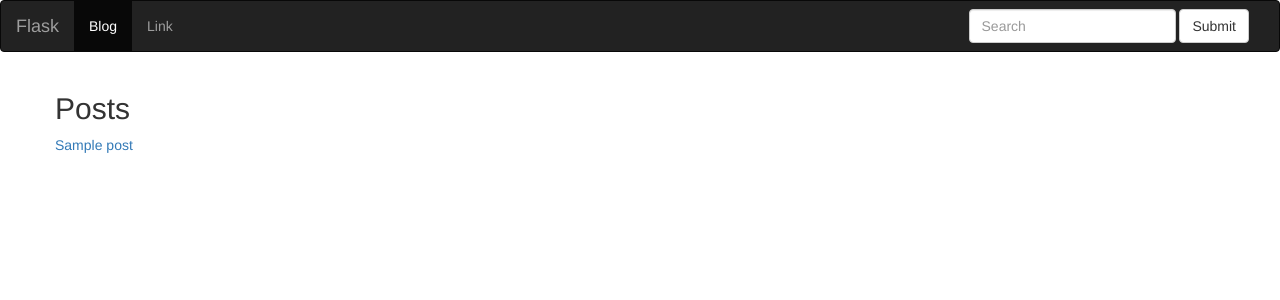
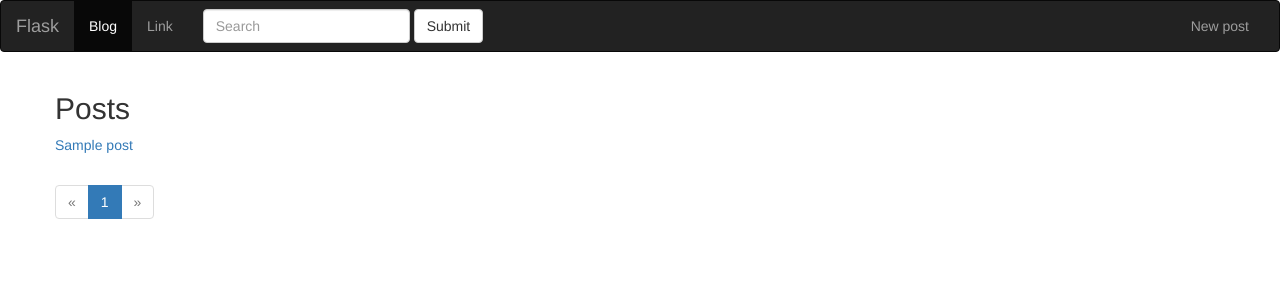
Before and after one commit to gambrinus304/Flask, a Python web app: template app/posts/templates/posts/index.html in a window 1280 px wide. Shown: the top 300 px of the page. Run offline with Jinja, Linux system fonts and the light colour scheme; the template is opened without the code that fills it: most values are stand-ins (such as "Sample title", 1, 10 or a date in 2020); some libraries are stand-ins or nearby versions.

Commit message:
Added pagination

```diff
--- a/app/posts/templates/posts/index.html
+++ b/app/posts/templates/posts/index.html
@@ -13,10 +13,28 @@
 
 {% block content %}
 
-    {% for post in posts %}
+    {% for post in pages.items %}
         <p>
             <a href="{{ url_for('posts.post_detail', slug=post.slug) }}"> {{ post.title }} </a>
         </p>
     {% endfor %}
 
+    <nav>
+        <ul class="pagination">
+            <li {% if not pages.has_prev %} class="disabled" {% endif %} >
+                <a href="./?page={{ pages.prev_num }}" aria-label="Previous"><span aria-hidden="true">&laquo;</span></a>
+            </li>
+
+            {% for page in pages.iter_pages() %}
+                <li {% if page == pages.page %} class="active" {% endif %} >
+                    <a href="./?page={{ page }}">{{ page }} <span class="sr-only">(current)</span></a>
+                </li>
+            {% endfor %}
+
+            <li {% if not pages.has_next %} class="disabled" {% endif %} >
+                <a href="./?page={{ pages.next_num }}" aria-label="Next"><span aria-hidden="true">&raquo;</span></a>
+            </li>
+        </ul>
+    </nav>
+
 {% endblock %}
--- a/app/templates/base.html
+++ b/app/templates/base.html
@@ -36,13 +36,19 @@
                 <li><a href="#">Link</a></li>
             </ul>
 
-            <form class="navbar-form navbar-right" method="GET">
+            <form class="navbar-form navbar-left" method="GET">
                 <div class="form-group">
                     <input type="text" class="form-control" placeholder="Search" name="q" value="{{ request.args.get('q', '') }}">
                 </div>
                 <button type="submit" class="btn btn-default">Submit</button>
             </form>
+
+            <ul class="nav navbar-nav navbar-right">
+                <li><a href="{{ url_for('posts.create_post') }}">New post</a></li>
+            </ul>
+
         </div><!-- /.navbar-collapse -->
+
     </div><!-- /.container-fluid -->
 </nav>
 
```
Also changed, not shown: app/posts/blueprint.py (+12 -1 lines).
